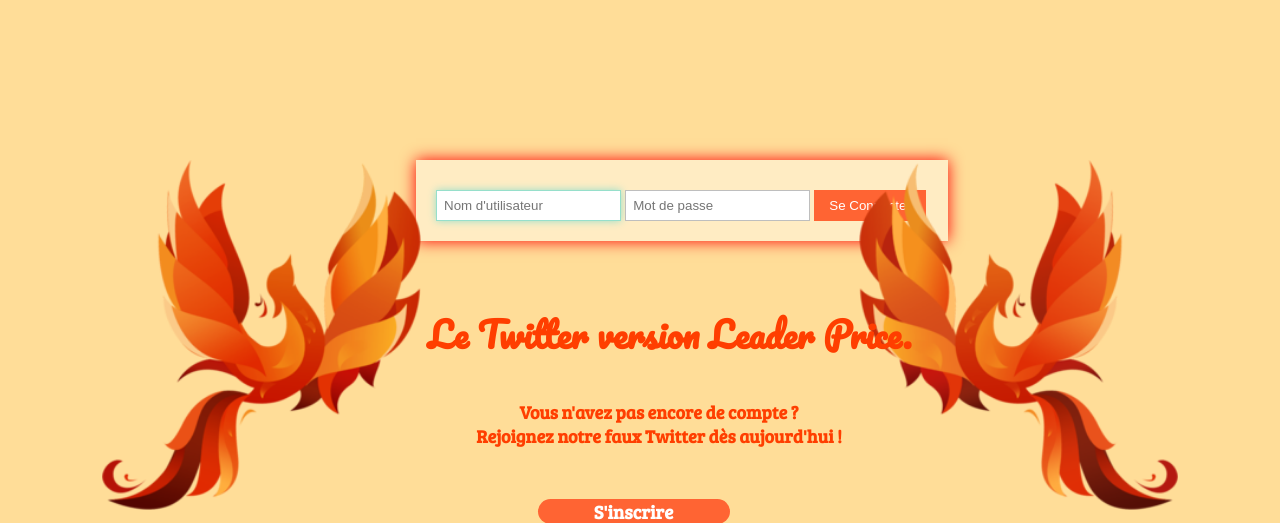
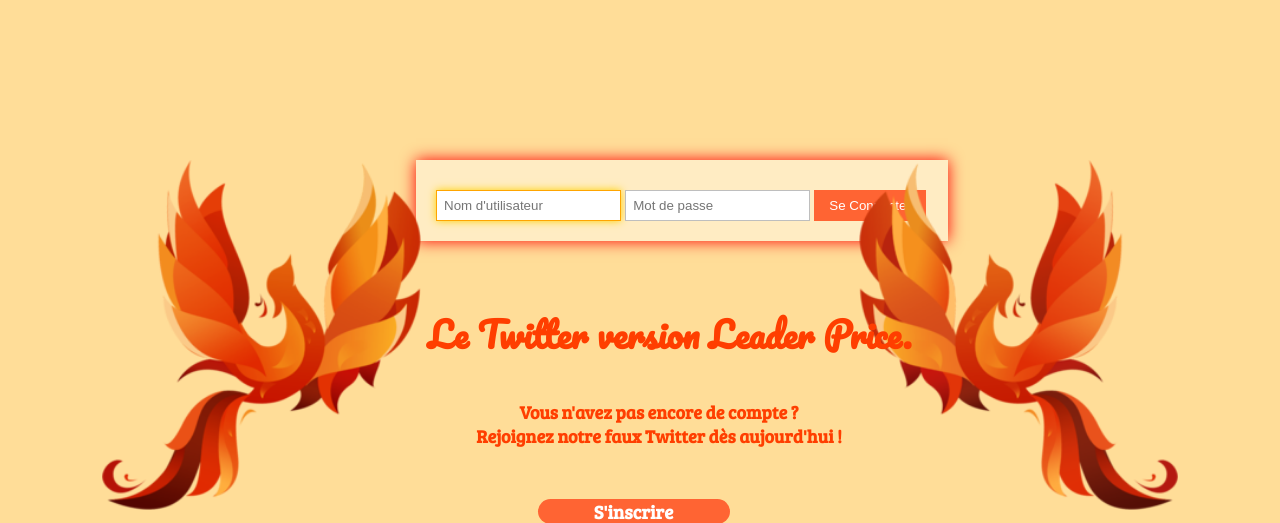
Before and after one commit to EmmaKaro/LeFauxTweeter, a PHP site: page /Views/indexe.php in a window 1280 px wide, with the restyled element focused. Shown: the top 523 px of the page. Run offline with PHP 8.4, Linux system fonts and the light colour scheme.

Commit message:
ombres orange

```diff
--- a/LeFauxTweeter/Views/css/style.css
+++ b/LeFauxTweeter/Views/css/style.css
@@ -53,11 +53,12 @@ form{
     -o-transition: all 0.30s ease-in-out;
     outline: none;
 }
+
 .form-style-1 input[type=text]:focus,.form-style-1 input[type=password]:focus{
-    -moz-box-shadow: 0 0 8px #96dfcb;
-    -webkit-box-shadow: 0 0 8px #96dfcb;
-    box-shadow: 0 0 8px #96dfcb;
-    border: 1px solid #96dfcb;
+    -moz-box-shadow: 0 0 8px #ffd100;
+    -webkit-box-shadow: 0 0 8px #ffd100;
+    box-shadow: 0 0 8px #ffd100;
+    border: 1px solid orange;
 }
 
 .form-style-1 .field-divided{
```
